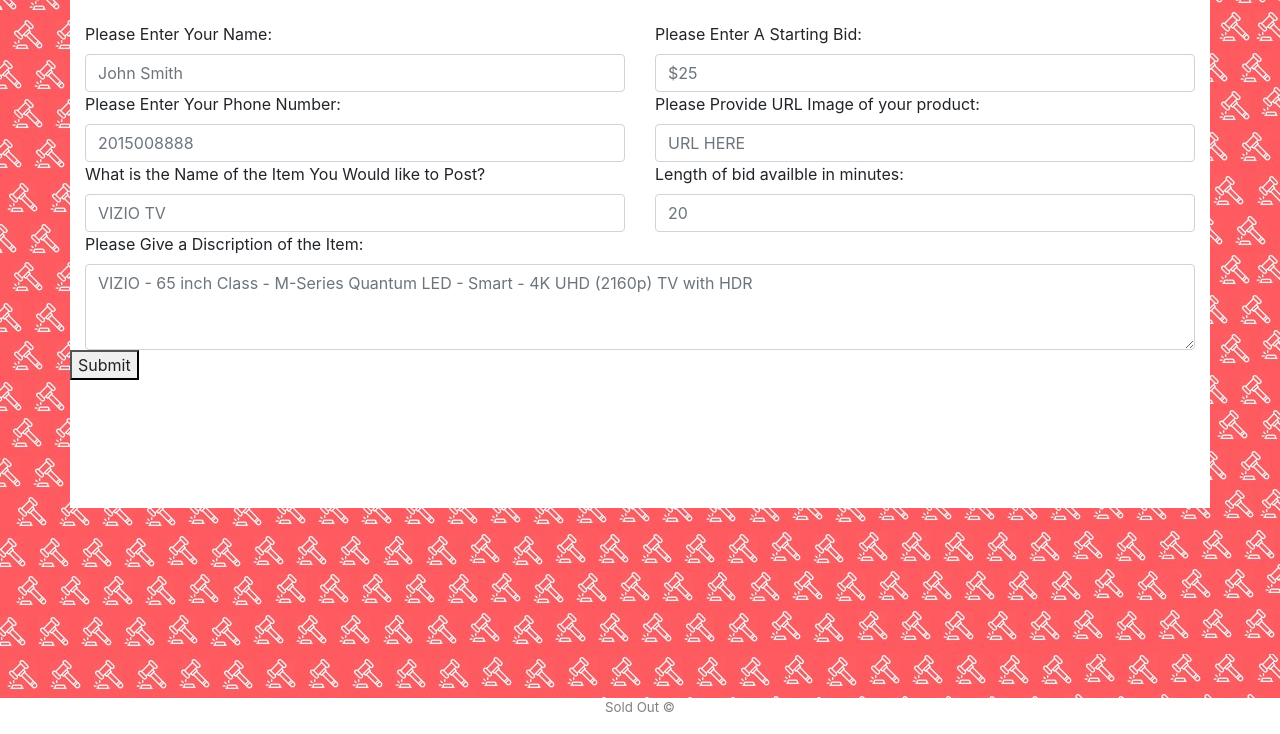
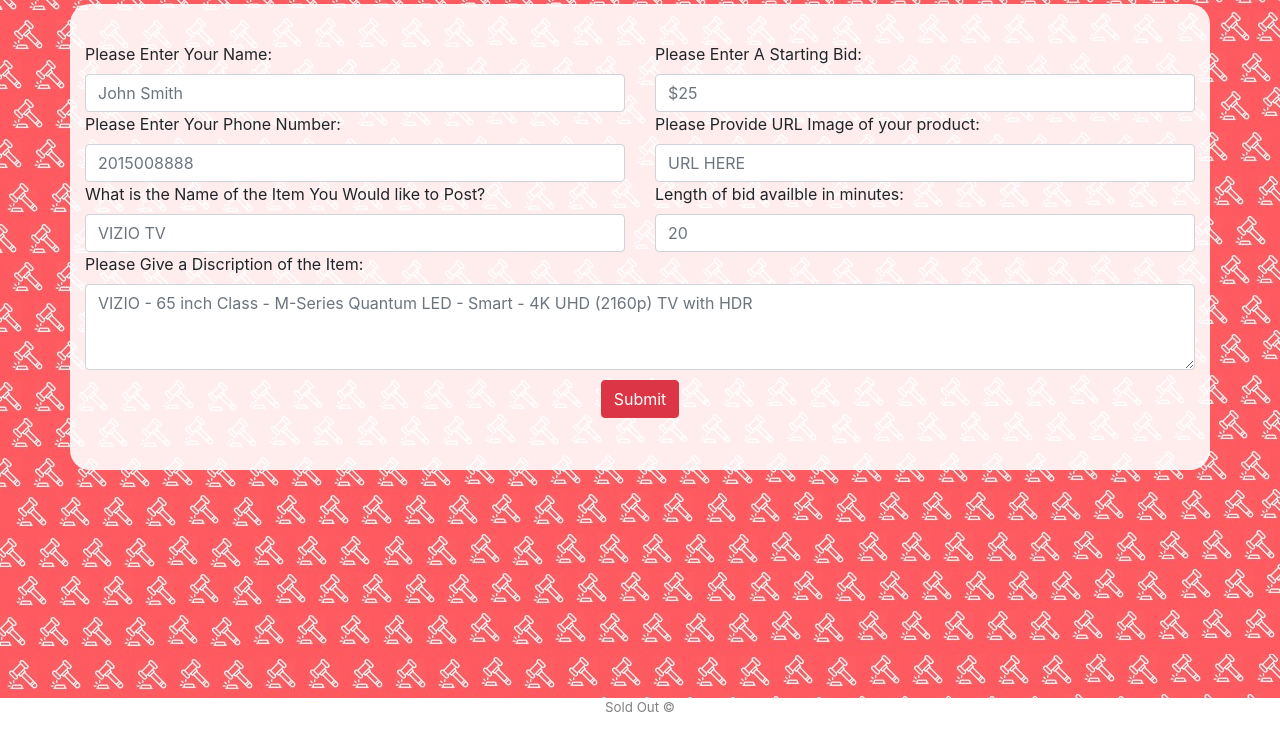
Before and after one commit to ziaddessoki/Sold-Out, a website: page public/seller.html in a window 1280 px wide. Shown: the part 66-800 px from the top of the page. Drawn offline with nearby package versions, Linux system fonts and the light colour scheme; no server answers.

Commit message:
<heroku>

```diff
--- a/public/assets/css/buyerStyle.css
+++ b/public/assets/css/buyerStyle.css
@@ -97,8 +97,28 @@ body{
     text-align: center;
     font-size: smaller;
   }
+
+/* Seller page */
+
 #addProduct{
-    background-color: white;
+    background-color: rgba(255, 255, 255, 0.89);
     padding-top: 3%;
-    padding-bottom: 10%;
+    padding-bottom: 4%;
+    margin-top: 20px;
+    border-radius: 20px;
 }
+
+#submitBtn{
+    text-align: center;
+    margin: auto;
+    margin-top: 10px;
+}
+
+
+/* buyer page */
+.card{
+    margin: 5px;
+    border-radius:10px ;
+    text-align: center;
+    height: 100px;
+}
--- a/public/seller.html
+++ b/public/seller.html
@@ -97,7 +97,7 @@
           name="productDescription"></textarea>
       </div>
 
-      <button type="submit">Submit</button>
+      <button type="submit" class="btn btn-danger" id="submitBtn">Submit</button>
   </form>
 
   </div>
```
